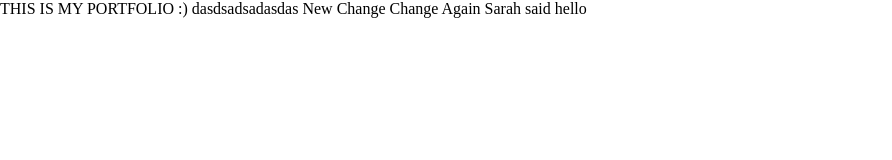
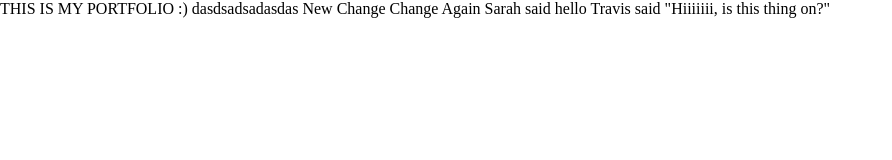
Before and after one commit to smtsuchi/padawans115_week1_day1_hw, a plain HTML site: page index.html in a window 1280 px wide. Shown: the whole page, without its empty margins (0-892 px from the left). Drawn offline with Linux system fonts and the light colour scheme.

Commit message:
Travis added some stuff

```diff
--- a/index.html
+++ b/index.html
@@ -12,5 +12,6 @@
     New Change
     Change Again
     Sarah said hello
+    Travis said "Hiiiiiii, is this thing on?"
 </body>
 </html>
```
